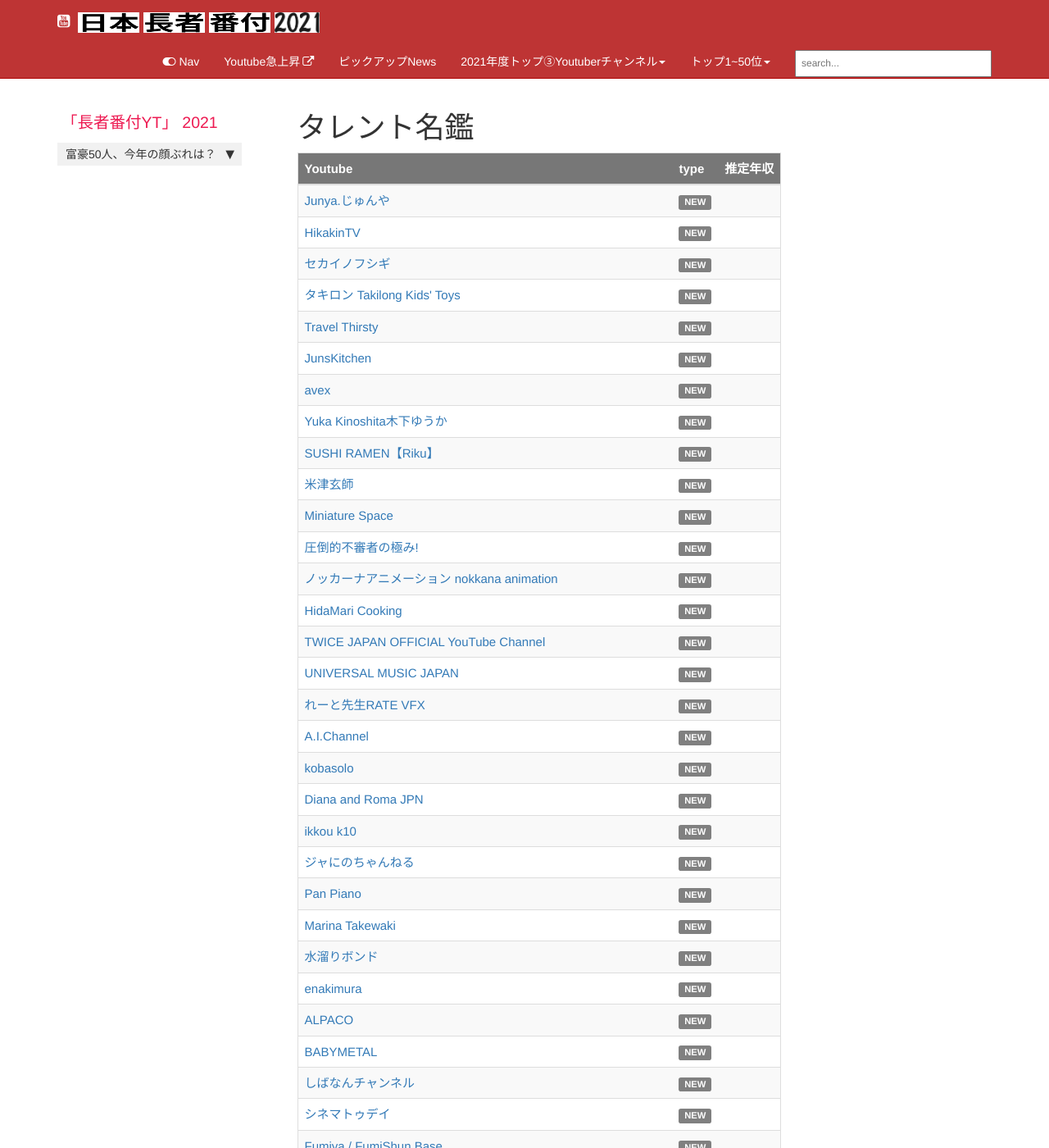
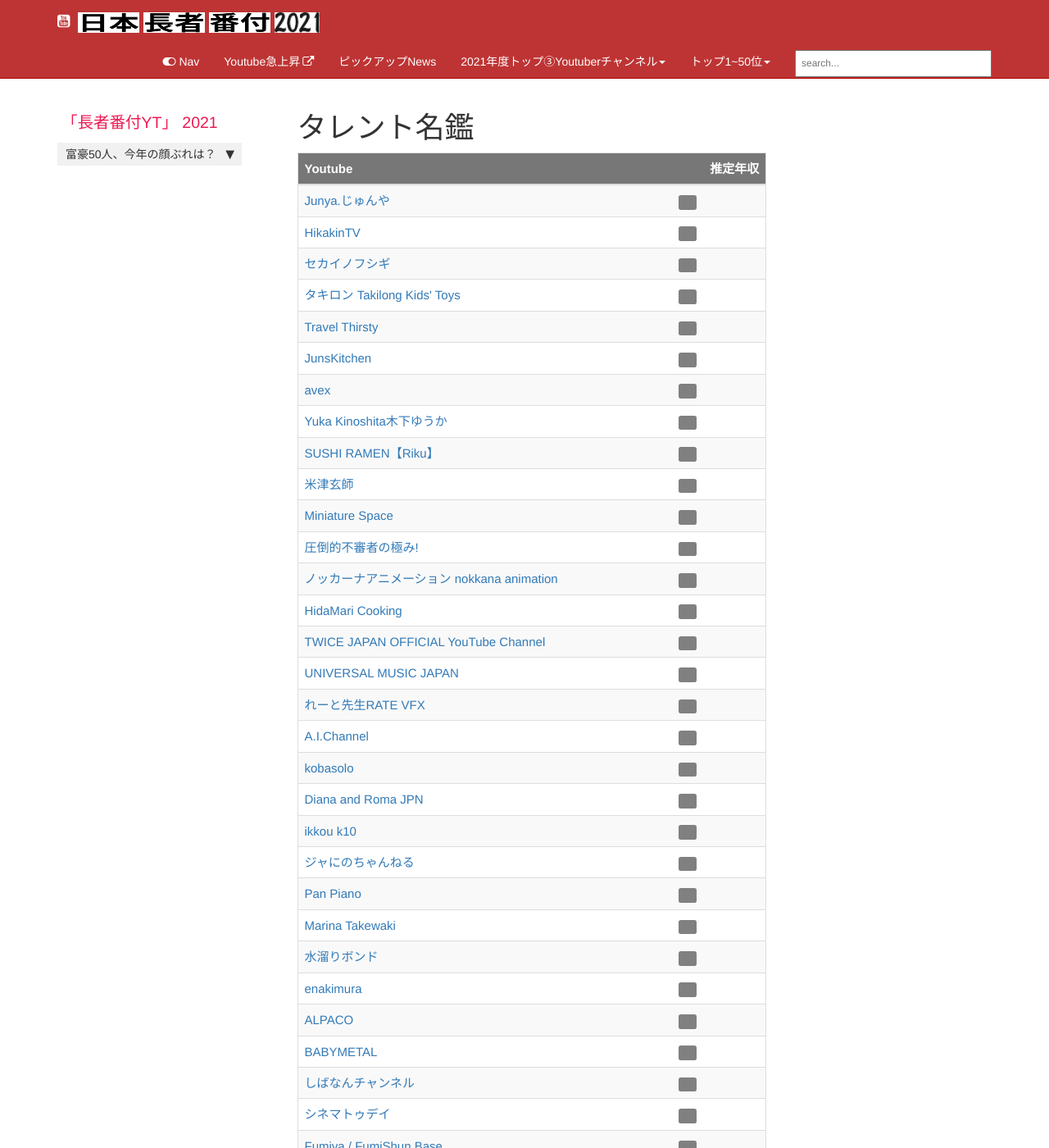
Before and after one commit to takagotch/page484, a Jekyll site: the page built from pages/tags/tag_getting_started.md, in a window 1280 px wide and 1400 px high. Shown: the whole window at 82% size. Built offline with Jekyll 4.4.1, drawn with Linux system fonts in a browser that asks for light colours; comment, search, counter and statistics services are not loaded; some of the changed text lies outside the part shown.

Commit message:
Update taglogic.html

```diff
--- a/_includes/taglogic.html
+++ b/_includes/taglogic.html
@@ -2,7 +2,7 @@
 top1_50.html 用
 -->
 
-<table><thead><tr><th>Youtube</th><th> type </th><th>推定年収</th></tr></thead>
+<table><thead><tr><th>Youtube</th><th>   </th><th>推定年収</th></tr></thead>
     <tbody>
 
 
@@ -12,7 +12,7 @@
         {% if tag == thisTag %}
 
         <tr><td><a href="{{ page.url | remove: "/" }}">{{page.title}}</a></td>
-            <td><span class="label label-default"> NEW </span></td>
+            <td><span class="label label-default"> <i class="fad fa-check-circle"></i> </span></td>
           <td>{% if page.summary %} {{ page.summary | strip_html | strip_newlines | truncate: 160 }} {% else %} {{ page.content | truncatewords: 50 | strip_html }} {% endif %}</td>
         </tr>
         {% endif %}
```
